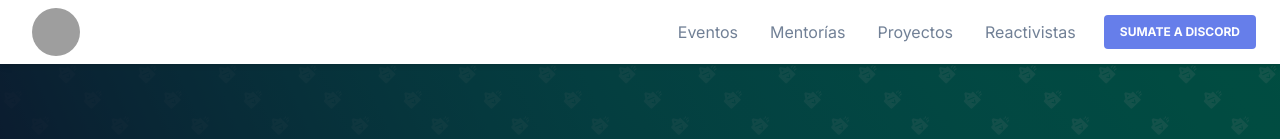
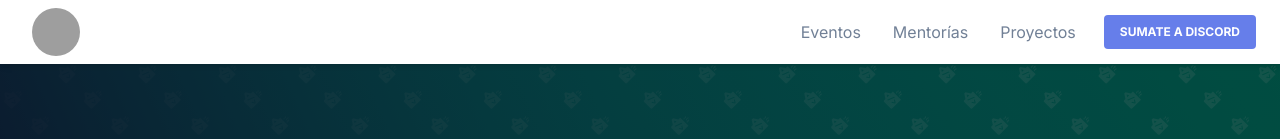
Before and after one commit to webmiraclepro/website, a Next.js app: page /mentorias/feedback in a window 1280 px wide. Shown: the top 139 px of the page. Built offline with nearby package versions, Linux system fonts and the light colour scheme; grey boxes are pictures that could not be loaded.

Commit message:
"Reactivistas" link temporarily removed

```diff
--- a/src/components/Header/index.tsx
+++ b/src/components/Header/index.tsx
@@ -19,7 +19,6 @@ const Header: React.FC<HeaderProps> = ({ preview }) => {
     { title: 'Eventos', link: '/eventos' },
     { title: 'Mentorías', link: '/mentorias' },
     { title: 'Proyectos', link: '/cmyk' },
-    { title: 'Reactivistas', link: '/reactivistas' },
   ];
 
   return (
```
